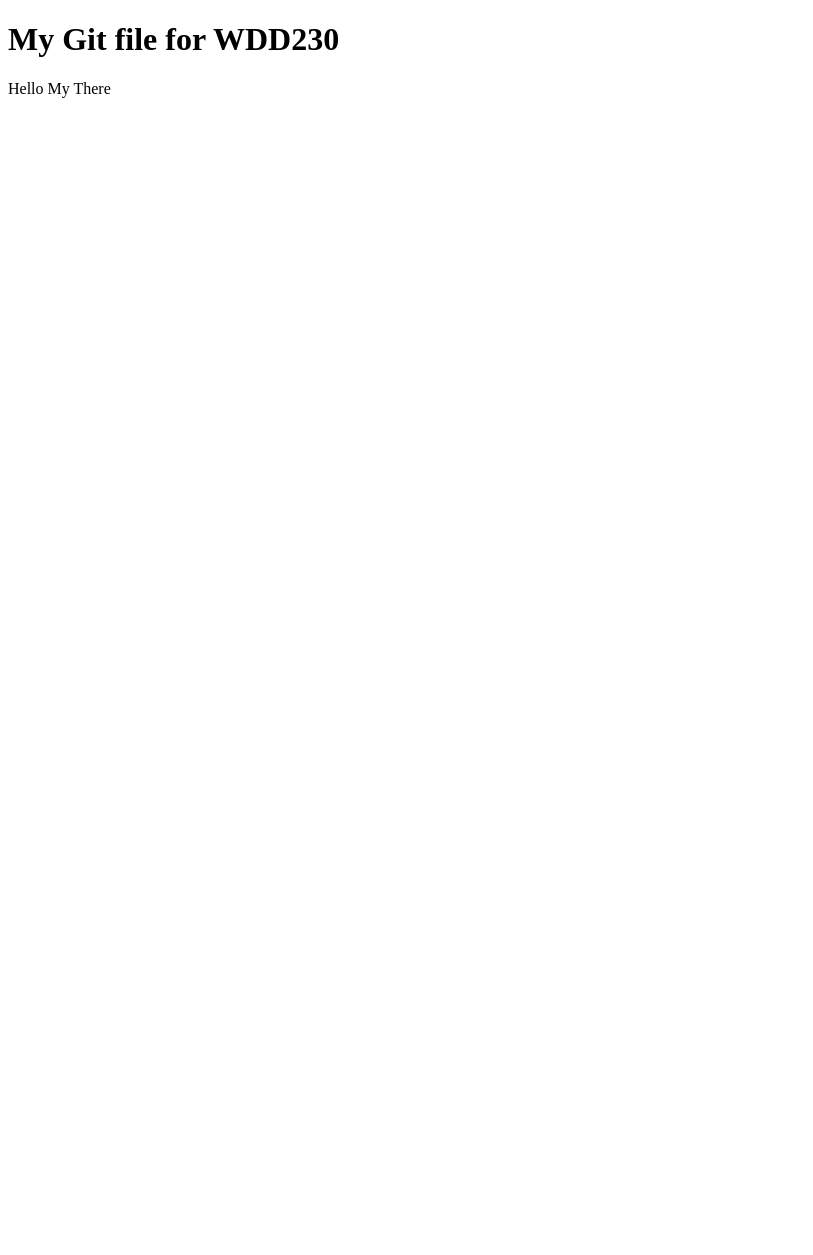
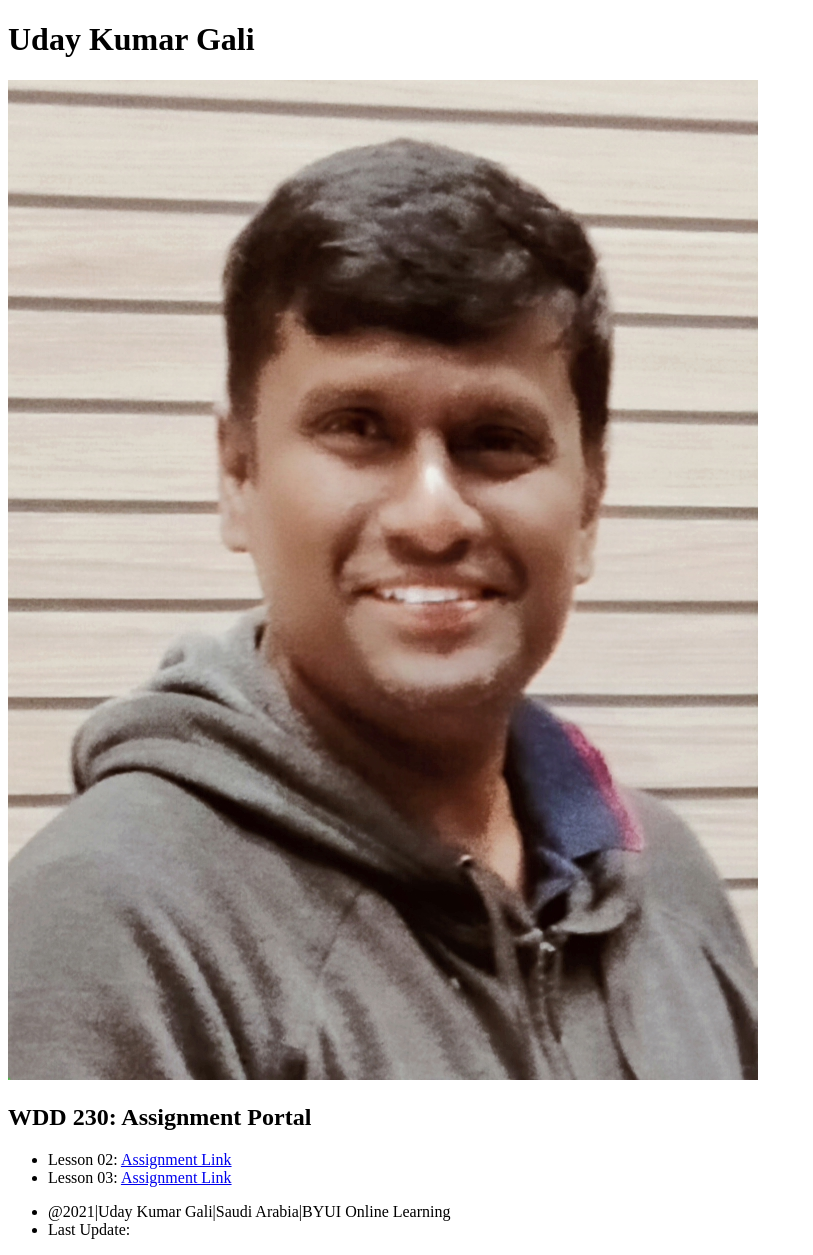
Before and after one commit to ugali/ugali.github.io, a plain HTML site: page index.html in a window 1280 px wide. Shown: the whole page, without its empty margins (0-813 px from the left). Before the commit the page ends 800 px from the top, so only its background shows below. Drawn offline with Linux system fonts and the light colour scheme.

Commit message:
HTML Update

```diff
--- a/index.html
+++ b/index.html
@@ -4,10 +4,33 @@
     <meta charset="UTF-8">
     <meta http-equiv="X-UA-Compatible" content="IE=edge">
     <meta name="viewport" content="width=device-width, initial-scale=1.0">
-    <title>Git File</title>
+    <title>Assignment Portal</title>
 </head>
 <body>
-    <h1>My Git file for WDD230</h1>
-    <p>Hello My There</p>
+    <header>
+        <h1>Uday Kumar Gali</h1>
+        <img src="/udayGal.jpg">
+    </header>
+    <main>
+        <section class="linklist">
+          <h2>WDD 230: Assignment Portal</h2>
+          <ul>
+            <li>Lesson 02: <a href="#">Assignment Link</a></li>
+            <li>Lesson 03: <a href="#">Assignment Link</a> </li>
+          </ul>
+        </section>
+      </main>
+    <footer>
+        <section>
+            <ul>
+                <li>@2021|Uday Kumar Gali|Saudi Arabia|BYUI Online Learning</li>
+                <li>Last Update: <span id="date"></span></li>
+            </ul>
+        </section>
+    </footer>
+    <Script>
+        let btn = document.getElementById('btn');
+
+    </Script>
 </body>
 </html>
```
Also changed, not shown: udayGal.jpg (added).
